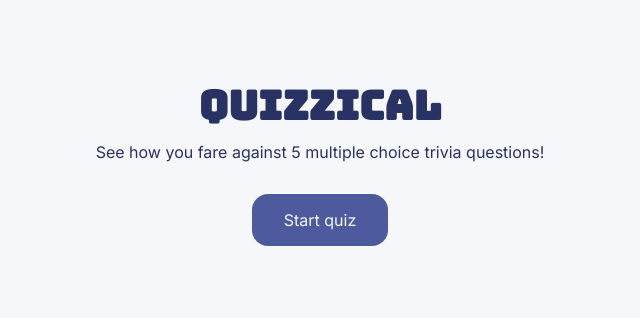
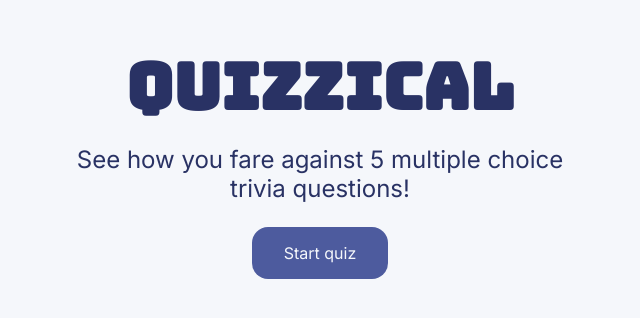
Before and after one commit to harryscully/Quiz-App, a React (Vite) app: page / in a window 1280 px wide. Shown: the part 238-556 px from the top of the page, without its empty margins (320-960 px from the left). Built offline with nearby package versions, Linux system fonts and the light colour scheme.

Commit message:
Restyle start screen

```diff
--- a/src/index.css
+++ b/src/index.css
@@ -27,13 +27,15 @@ main {
 
 .start-screen > h1 {
   font-family: "Bungee";
-  font-size: 2.5rem;
+  font-size: 4rem;
   margin-bottom: 0.25em;
 }
 
 .start-screen > p {
-  font-size: 1rem;
-  margin-bottom: 2em;
+  text-align: center;
+  max-width: 500px;
+  font-size: 1.5rem;
+  margin-bottom: 1em;
 }
 
 .button {
```
